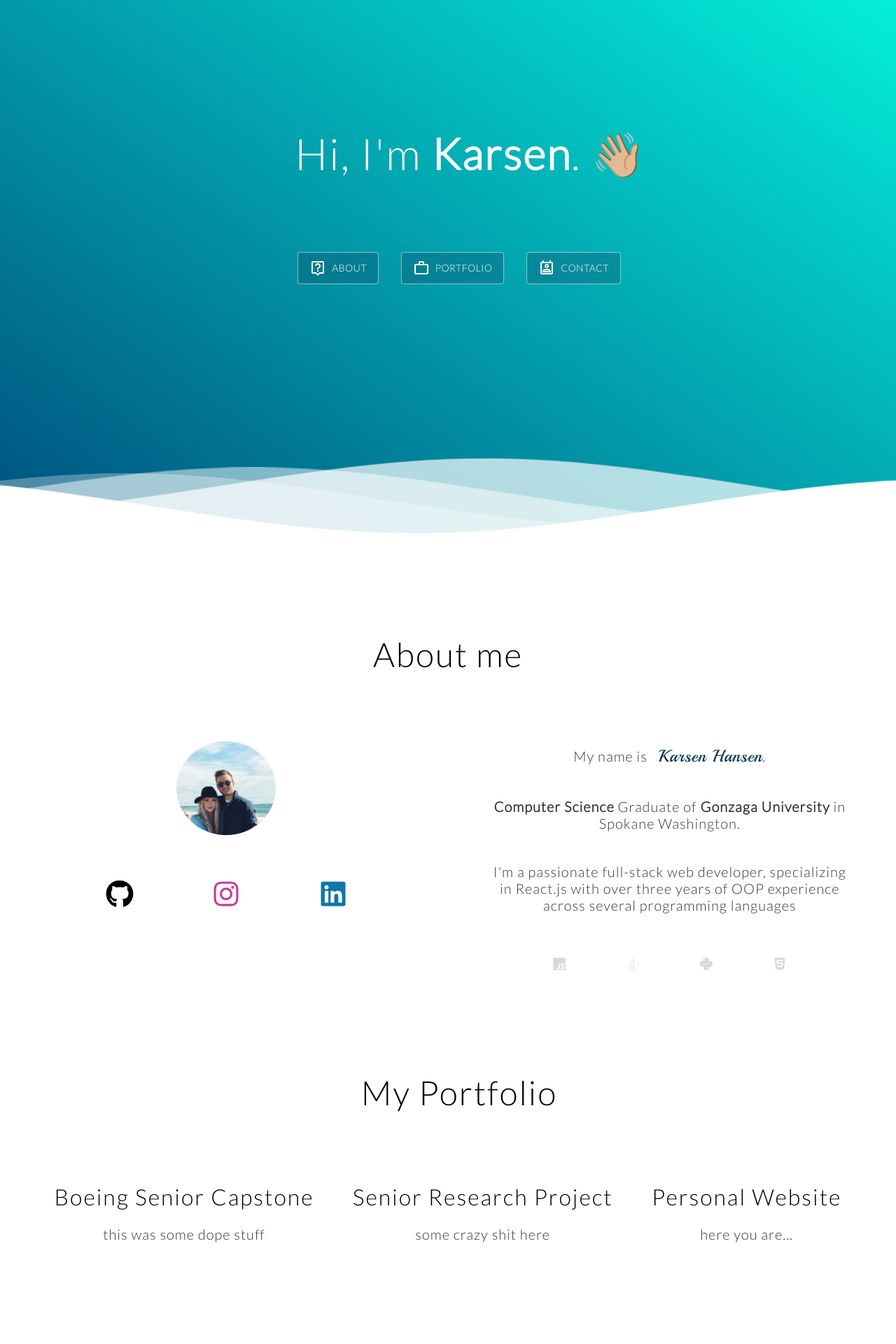
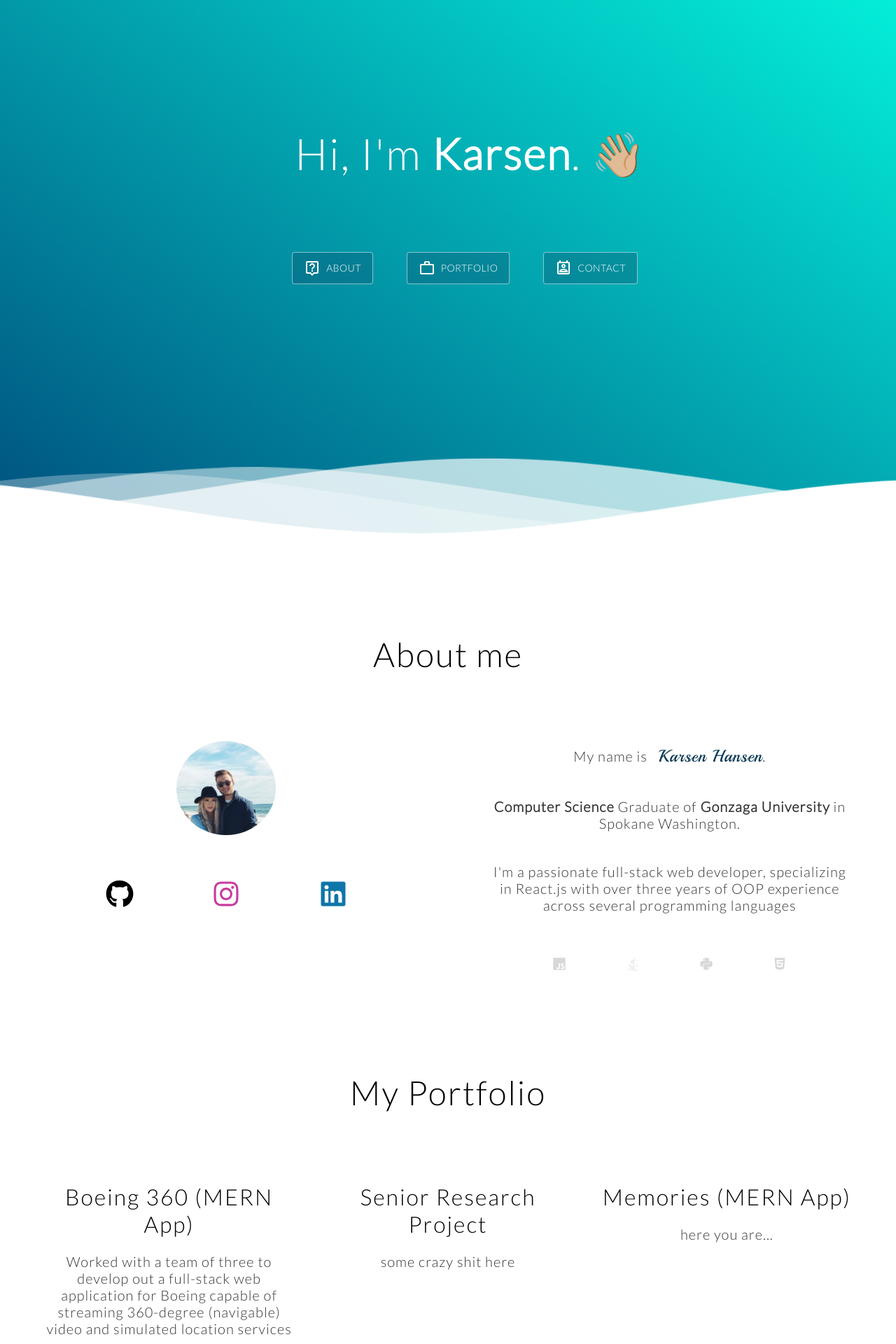
Before and after one commit to Karsenh/Personal-Website-2.0, a React (Create React App) app: page / in a window 1280 px wide. Shown: the top 1920 px of the page at 70% size. Built offline with nearby package versions, Linux system fonts and the light colour scheme.

Commit message:
added more styling to portfolio cards

```diff
--- a/src/components/Portfolio/Cards/CardData.js
+++ b/src/components/Portfolio/Cards/CardData.js
@@ -1,7 +1,8 @@
 export const Projects = [
   {
-    title: 'Boeing Senior Capstone',
-    description: 'this was some dope stuff',
+    title: 'Boeing 360 (MERN App)',
+    description:
+      'Worked with a team of three to develop out a full-stack web application for Boeing capable of streaming 360-degree (navigable) video and simulated location services',
     tags: ['Full-Stack', 'MERN'],
   },
   {
@@ -10,7 +11,7 @@ export const Projects = [
     tags: ['Full-Stack', 'MERN'],
   },
   {
-    title: 'Personal Website',
+    title: 'Memories (MERN App)',
     description: 'here you are...',
     tags: ['React.js', 'JavaScript'],
   },
--- a/src/components/Portfolio/Portfolio.js
+++ b/src/components/Portfolio/Portfolio.js
@@ -6,7 +6,7 @@ import { Projects } from './Cards/CardData';
 const Portfolio = () => {
   return (
     <div className='portfolio-content'>
-      <h1 style={{ textAlign: 'center', marginLeft: '2rem' }}>My Portfolio</h1>
+      <h1>My Portfolio</h1>
       <div className='portfolio-cards'>
         {Projects.map((project, index) => {
           return (
--- a/src/components/Portfolio/Portfolio.scss
+++ b/src/components/Portfolio/Portfolio.scss
@@ -12,6 +12,7 @@
 
 .portfolio-card {
     padding: 1rem;
+    width: 28vw;
     h1 {
         font-size: 2rem;
     }
--- a/src/index.scss
+++ b/src/index.scss
@@ -61,7 +61,7 @@ p {
     color: white !important;
     border-color: rgba(255, 255, 255, 0.521) !important;
     background-color: rgba(16, 70, 102, 0.301) !important;
-    margin-left: 2rem !important;
+    margin-left: 3rem !important;
     padding: 0.6rem 1rem !important;
 }
 
```
